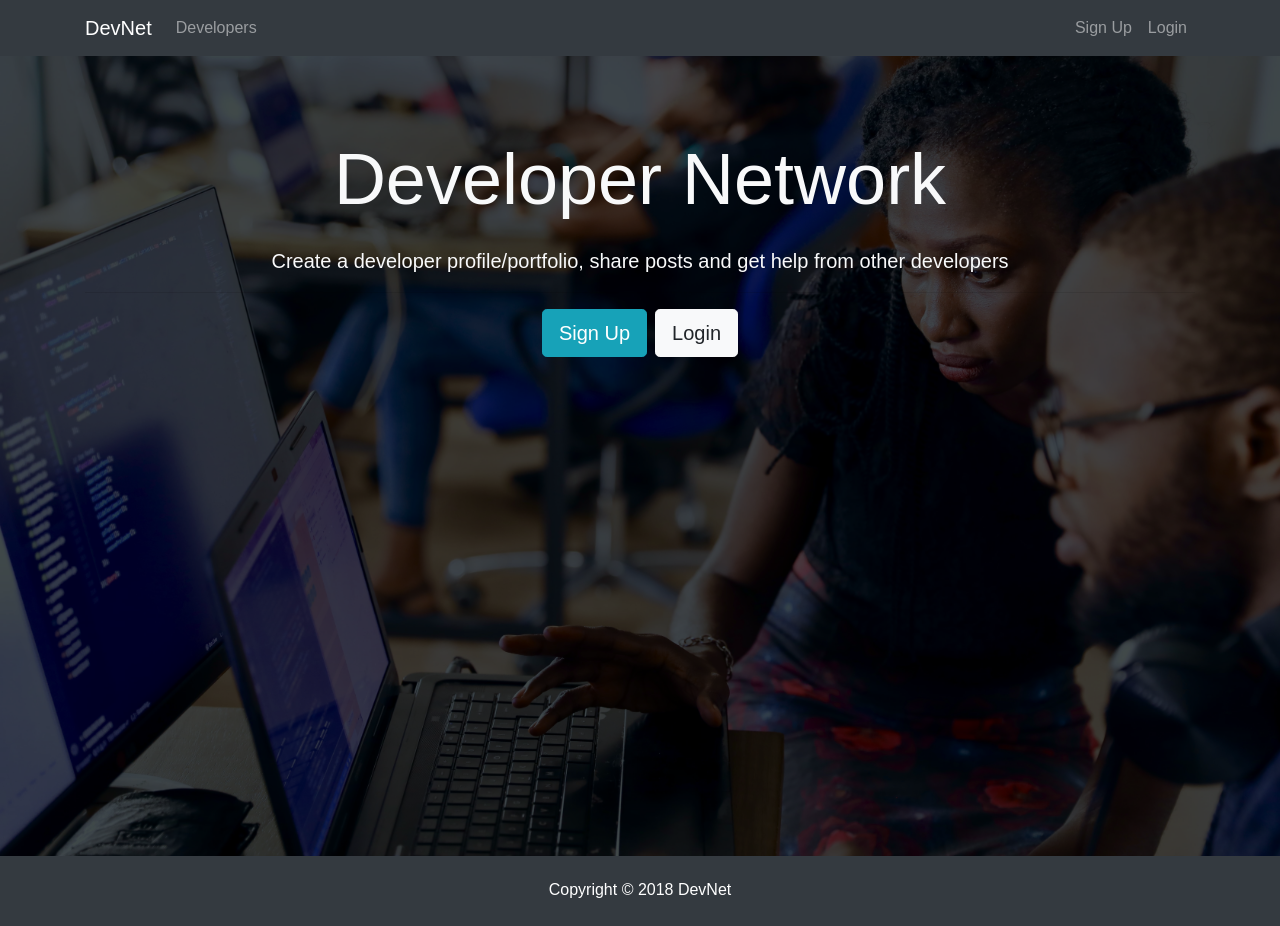
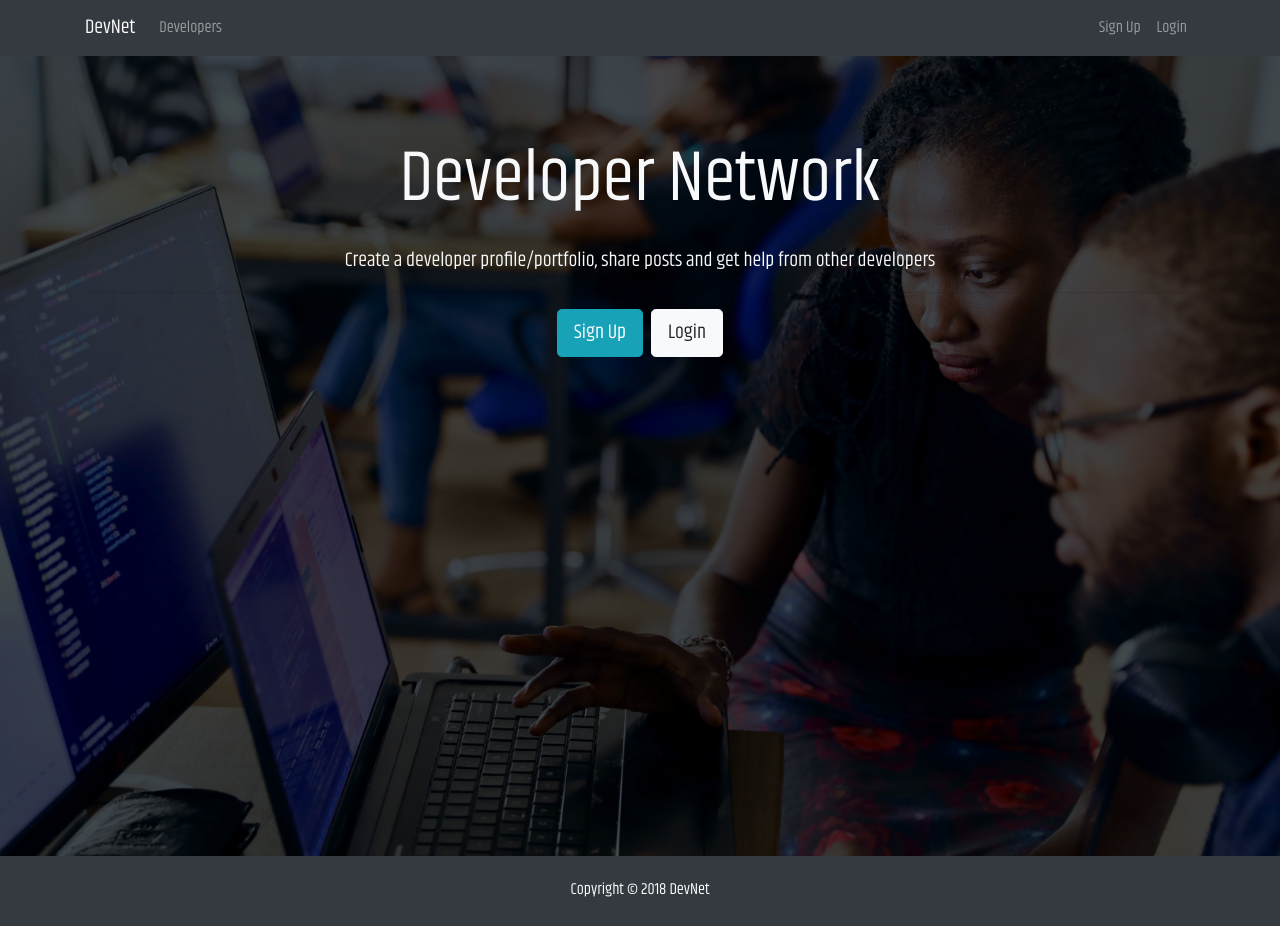
Before and after one commit to Boadzie/DevNet, a React (Create React App) app in the folder client/: page / in a window 1280 px wide. Built offline with nearby package versions, Linux system fonts and the light colour scheme.

Commit message:
Added a font from google

```diff
--- a/client/public/index.html
+++ b/client/public/index.html
@@ -11,6 +11,7 @@
     -->
   <link rel="manifest" href="%PUBLIC_URL%/manifest.json">
   <link rel="shortcut icon" href="%PUBLIC_URL%/favicon.ico">
+  <link href="https://fonts.googleapis.com/css?family=Khand" rel="stylesheet">
   <link rel="stylesheet" href="https://stackpath.bootstrapcdn.com/bootstrap/4.1.0/css/bootstrap.min.css" integrity="sha384-9gVQ4dYFwwWSjIDZnLEWnxCjeSWFphJiwGPXr1jddIhOegiu1FwO5qRGvFXOdJZ4"
     crossorigin="anonymous">
   <script defer src="https://use.fontawesome.com/releases/v5.0.9/js/all.js" integrity="sha384-8iPTk2s/jMVj81dnzb/iFR2sdA7u06vHJyyLlAd4snFpCl/SnyUjRrbdJsw1pGIl"
--- a/client/src/index.css
+++ b/client/src/index.css
@@ -1,5 +1,6 @@
 body {
   margin: 0;
   padding: 0;
-  font-family: sans-serif;
+ font-family: 'Khand',
+ sans-serif;
 }
```
